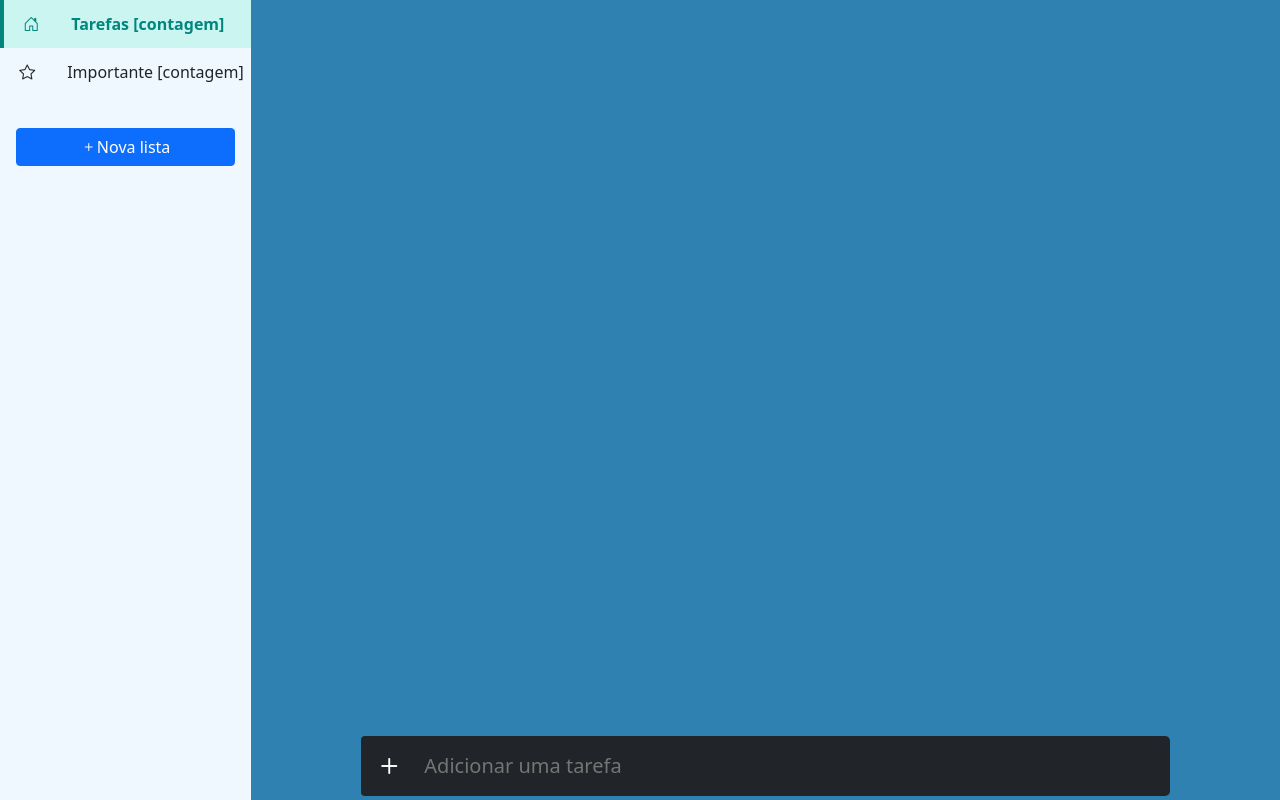
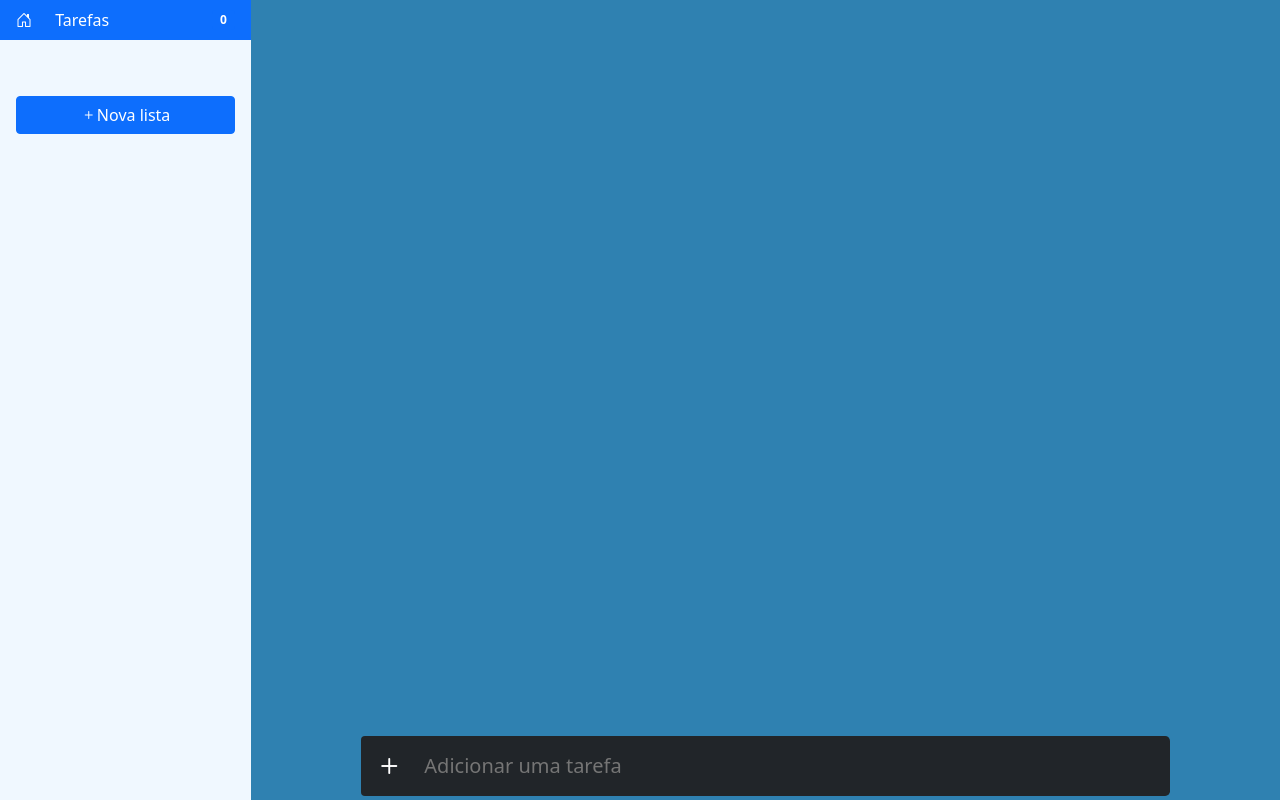
Before and after one commit to isisbinder/taskapp, a Vue app: page / in a window 1280 px wide. Built offline with nearby package versions, Linux system fonts and the light colour scheme.

Commit message:
Counting task qty

```diff
--- a/src/components/layout/AppMainLayout.vue
+++ b/src/components/layout/AppMainLayout.vue
@@ -10,8 +10,8 @@
 </template>
 
 <script>
-import MainSideBar from './mainmenu/MainSideBar.vue';
-import ListView from './listview/ListView.vue';
+import MainSideBar from "./mainmenu/MainSideBar.vue";
+import ListView from "./listview/ListView.vue";
 
 export default {
 	components: {
@@ -27,12 +27,9 @@ export default {
 	data() {
 		return {
 			taskListsRepo: [
-				{ taskListName: "Tarefas",
-					maxId: 0,
-					tasks: []
-				}
+				{ taskListName: "Tarefas", icon: "bi-house-door", maxId: 0, tasks: [] },
 			],
-			selectedListName: 'Tarefas',
+			selectedListName: "Tarefas",
 		};
 	},
 	computed: {
@@ -40,15 +37,17 @@ export default {
 			return this.taskListsRepo;
 		},
 		getSelectedList() {
-			return this.taskListsRepo.find((o) => o.taskListName === this.selectedListName);
-		}
+			return this.taskListsRepo.find(
+				(o) => o.taskListName === this.selectedListName
+			);
+		},
 	},
 	methods: {
 		createList(event) {
 			let name = event.target.value.trim();
-			let tasklistTemplate = { taskListName: '' || name, tasks: [] };
+			let tasklistTemplate = { taskListName: "" || name, tasks: [] };
 			this.taskListsRepo.push(tasklistTemplate);
-			event.target.value = '';
+			event.target.value = "";
 		},
 	},
 };
--- a/src/components/listview-components/task/Task.vue
+++ b/src/components/listview-components/task/Task.vue
@@ -7,8 +7,7 @@
 			<span :class="getTextClasses">{{ task.title }}</span>
 			<task-important-button
 				:isImportant="task.isImportant"
-				@click.left="toggleImportantFlag(task.id)"
-			/>
+				@click.left="toggleImportantFlag(task.id)"/>
 		</li>
 	</div>
 </template>
--- a/src/components/main-sidebar-components/Menu.vue
+++ b/src/components/main-sidebar-components/Menu.vue
@@ -1,13 +1,7 @@
 <template>
-	<ul class="lists-menu">
-		<li :class="getSelectedClass('Tarefas')">
-			<menu-entry icon="bi-house-door" title="Tarefas"></menu-entry>
-		</li>
-		<li :class="getSelectedClass('Importante')">
-			<menu-entry icon="bi-star" title="Importante"></menu-entry>
-		</li>
-		<li v-for="list in nonDefaultLists" :key="list.taskListName" :class="getSelectedClass(list.taskListName)">
-			<menu-entry :title="list.taskListName"></menu-entry>
+	<ul class="lists-group">
+		<li v-for="list in allLists" :key="list.taskListName" class="list-group-item border-0" :class="getSelectedClasses(list.taskListName)">
+			<menu-entry :icon="list.icon" :title="list.taskListName" :tasksQty="getNumberOfTasks(list.tasks)"></menu-entry>
 		</li>
 		<li>
 			<input
@@ -29,21 +23,20 @@ export default {
 	components: {
 		MenuEntry,
 	},
-	inject: ["allLists"],
+	inject: ["allLists", "selectedList"],
 	data() {
 		return {
 			showListInput: false,
-			selectedList: 'Tarefas',
 		}
 	},
-	computed: {
-		nonDefaultLists() {
-			return this.allLists.filter((L) => L.taskListName != "Tarefas");
+  methods: {
+		getSelectedClasses(listName) {
+			return {'active': this.selectedList.taskListName == listName,
+			'bg-transparent': this.selectedList.taskListName != listName
+			}
 		},
-	},
-  methods: {
-		getSelectedClass(listName) {
-			return {'list--selected': this.selectedList === listName}
+		getNumberOfTasks(tasksInList) {
+			return tasksInList == undefined? 0 : tasksInList.length;
 		},
 		createList(event) {
 			let name = event.target.value.trim();
@@ -69,6 +62,7 @@ export default {
 .lists-menu > li {
 	line-height: 3em;
 	padding-left: 1.2em;
+	border-left: 4px solid transparent;
 }
 .lists-menu > li.list--selected {
 	background-color: rgba(55,228,185,0.2);
--- a/src/components/main-sidebar-components/MenuEntry.vue
+++ b/src/components/main-sidebar-components/MenuEntry.vue
@@ -1,7 +1,9 @@
 <template>
-  <span class="bi entry-icon" :class="icon">
-    {{ title }} [contagem]
-  </span>
+  <div class="d-flex justify-content-between align-items-center">
+  <span class="bi entry-icon" :class="icon" style="flex:1"></span>
+  <span style="flex:4">{{ title }}</span>
+  <span class="badge bg-primary" style="flex:0.2">{{ tasksQty }}</span>
+  </div>
 </template>
 
 <script>
@@ -16,6 +18,10 @@ export default {
       required: false,
       type: String,
       default: 'bi-list'
+    },
+    tasksQty: {
+      required: true,
+      type: Number
     }
   },
 }
```
